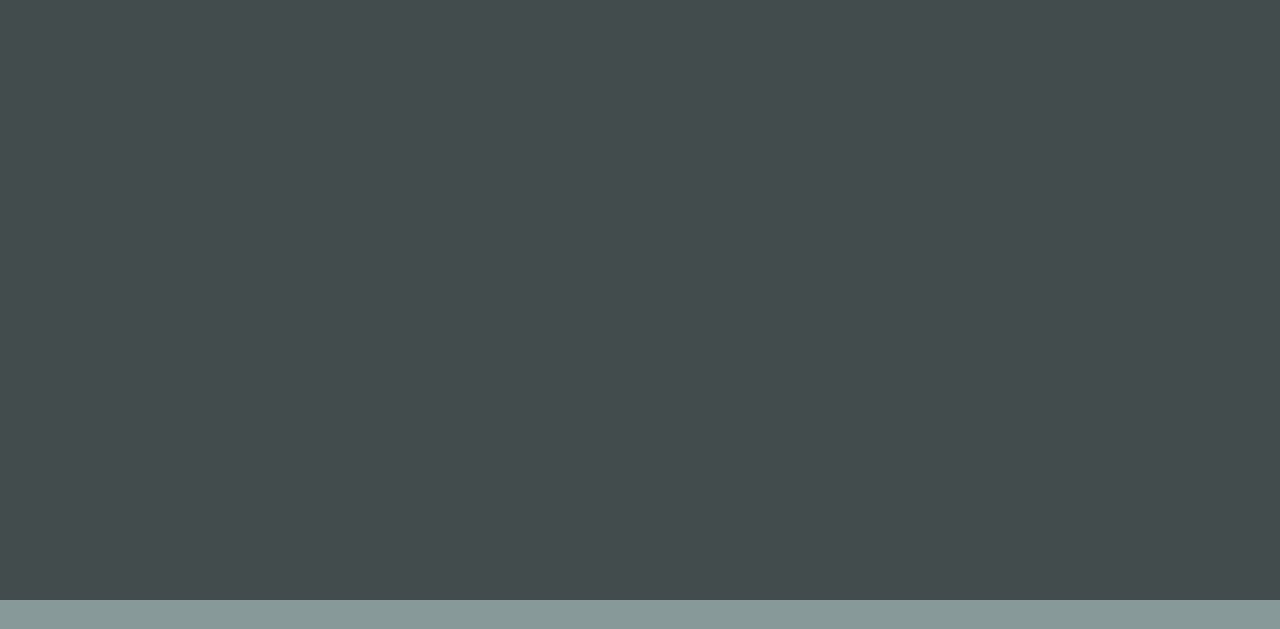
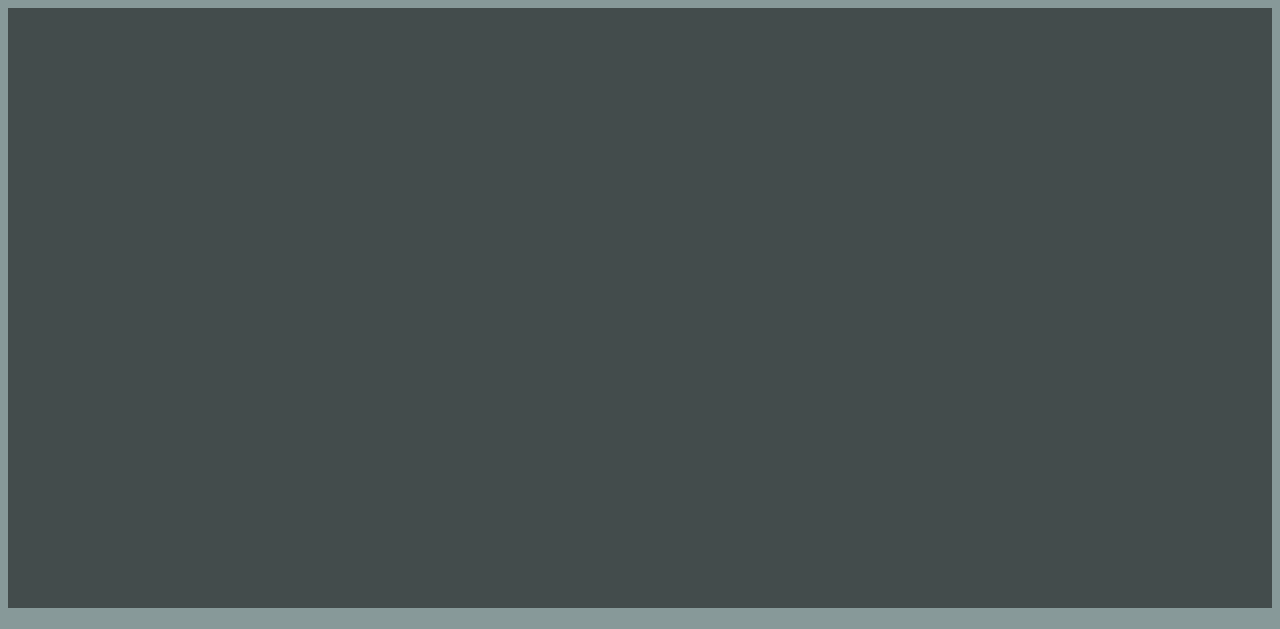
Before and after one commit to Sherlockabc731101/ReliefToYuah, a plain HTML site: page fl_cities/jacksonville.html in a window 1280 px wide. Shown: the top 629 px of the page. Drawn offline with Linux system fonts and the light colour scheme.

Commit message:
Update jacksonville.html

```diff
--- a/fl_cities/jacksonville.html
+++ b/fl_cities/jacksonville.html
@@ -4,7 +4,7 @@
     <meta charset="UTF-8">
     <meta name="viewport" content="width=device-width, initial-scale=1.0">
     <title>Jacksonville - Emergency Resources</title>
-    <link rel="stylesheet" href="../styles.css">
+    <link rel="stylesheet" href="../styles2.css">
 </head>
 <body style="background-color: #879999;">
     <div id="jacksonbanner"></div>
```
